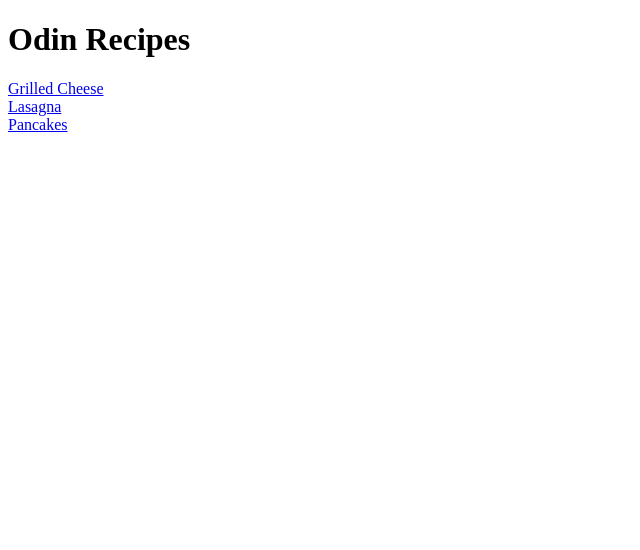
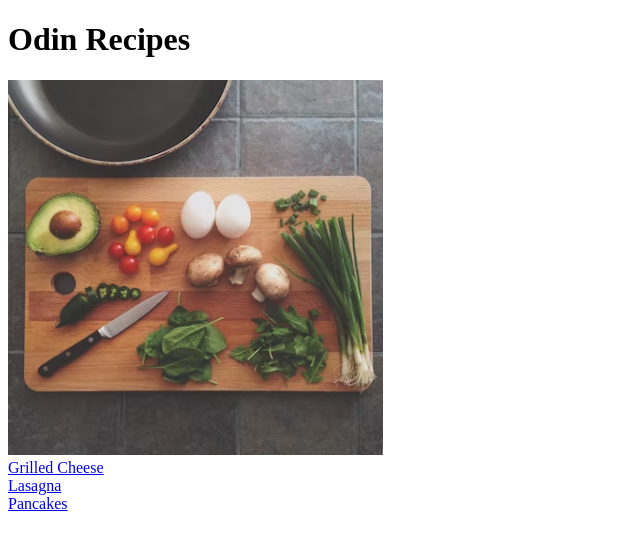
Before and after one commit to oogieBear/odin-recipes, a plain HTML site: page index.html in a window 1280 px wide. Shown: the whole page, without its empty margins (0-640 px from the left). Drawn offline with Linux system fonts and the light colour scheme.

Commit message:
Added img to main page

```diff
--- a/index.html
+++ b/index.html
@@ -10,6 +10,9 @@
 
     <h1>Odin Recipes</h1>
 
+    <img src="/imgs/cooking.avif" width="375">
+
+    <br>
     <a href="recipes/grilled-cheese.html">Grilled Cheese</a>
     <br>
     <a href="recipes/lasagna.html">Lasagna</a>
```
Also changed, not shown: imgs/cooking.avif (added).
